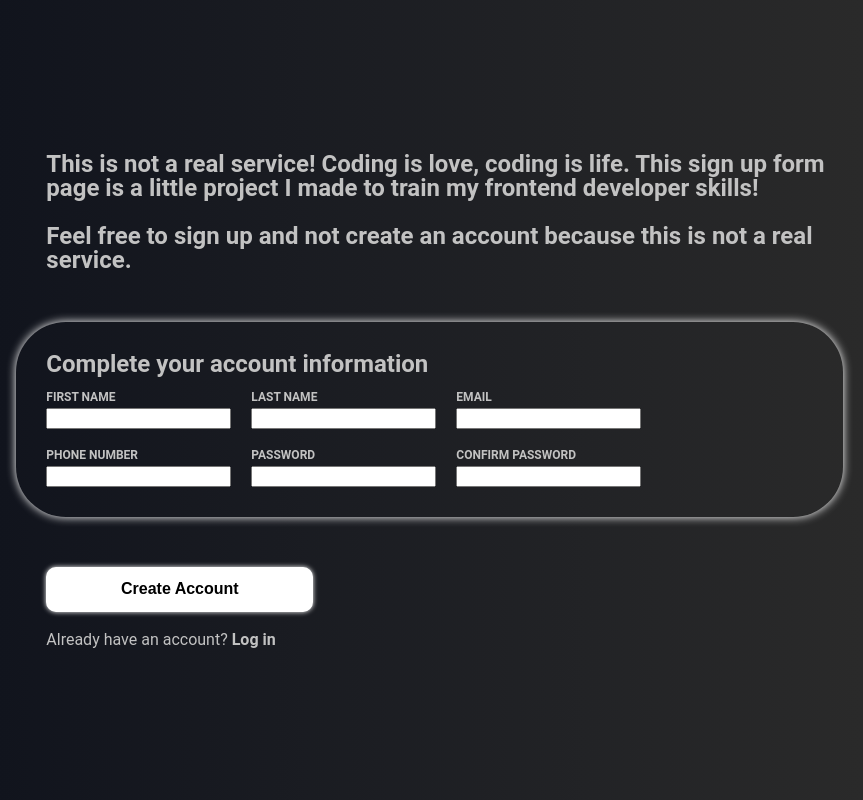
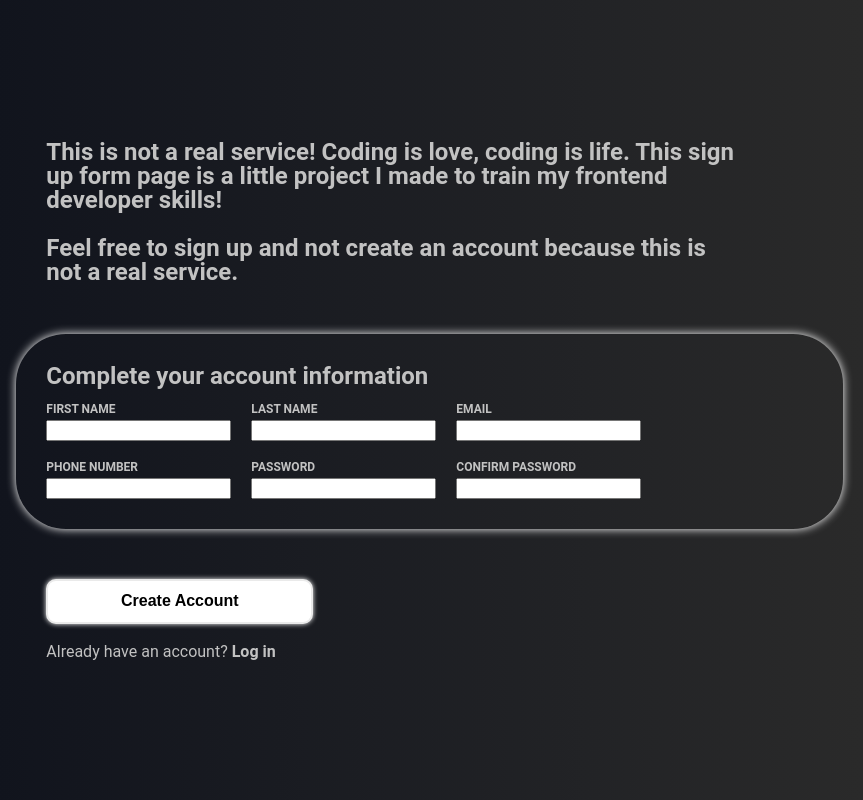
Before and after one commit to matheuspl92/sign-up-form, a plain HTML site: page index.html in a window 1280 px wide. Shown: the full height of the page, 417-1280 px from the left. Drawn offline with Linux system fonts and the light colour scheme.

Commit message:
Add more CSS styling

```diff
--- a/style.css
+++ b/style.css
@@ -71,7 +71,7 @@ a {
     --background-color-primary: rgb(0 0 0 / 50%);
     --background-color-secondary: linear-gradient(90deg,#11141d, #2a2a2a);
     --button-color-primary: #fff;
-    --button-color-secondary: #fff;
+    --button-color-secondary: #eaeaea;
 }
 
 @font-face {
@@ -186,8 +186,13 @@ button {
 
 button:hover {
 	cursor: pointer;
+	background: var(--button-color-secondary);
 }
 
 button:active {
 	box-shadow: 0px 0px 20px white;
 }
+
+p {
+  max-width: 50ch;
+}
```
